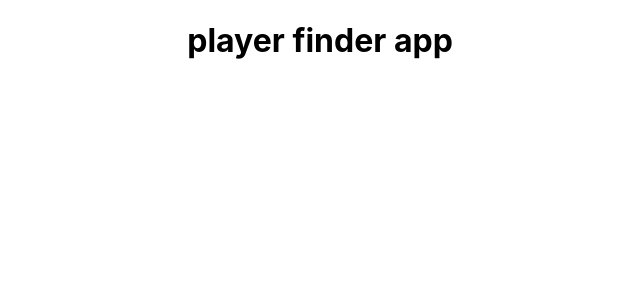
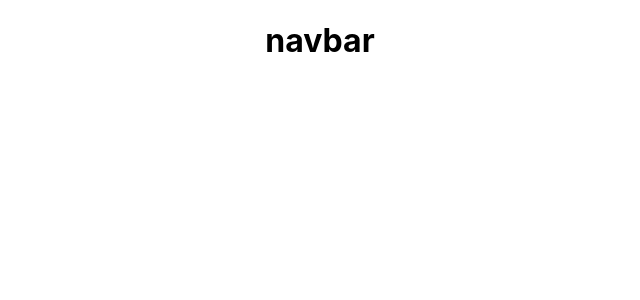
Before and after one commit to jsuderman/player_finder, a React (Create React App) app: page / in a window 1280 px wide. Shown: the top 300 px of the page, without its empty margins (320-960 px from the left). Built offline with nearby package versions, Linux system fonts and the light colour scheme.

Commit message:
added navbar and mapped out app

```diff
--- a/src/App.js
+++ b/src/App.js
@@ -1,10 +1,11 @@
 import React from 'react';
 import './App.css';
+import HomeScreen from "./components/HomeScreen/HomeScreen";
 
 function App() {
   return (
     <div className="app">
-        <h1>player finder app</h1>
+        <HomeScreen />
     </div>
   );
 }
--- /dev/null
+++ b/src/components/HomeScreen/HomeScreen.js
@@ -0,0 +1,17 @@
+import React from 'react';
+import "./HomeScreen.css";
+import Nav from "../Nav/Nav"
+
+function HomeScreen() {
+    return (
+        <div className="homeScreen">
+            <Nav />
+
+            {/* Hero */}
+
+            {/* team display */}
+        </div>
+    )
+}
+
+export default HomeScreen
--- /dev/null
+++ b/src/components/Nav/Nav.js
@@ -0,0 +1,12 @@
+import React from 'react'
+import "./Nav.css"
+
+function Nav() {
+    return (
+        <div className="nav">
+            <h1>navbar</h1>
+        </div>
+    )
+}
+
+export default Nav
```
Also changed, not shown: src/components/HomeScreen/HomeScreen.css (added), src/components/Nav/Nav.css (added).
